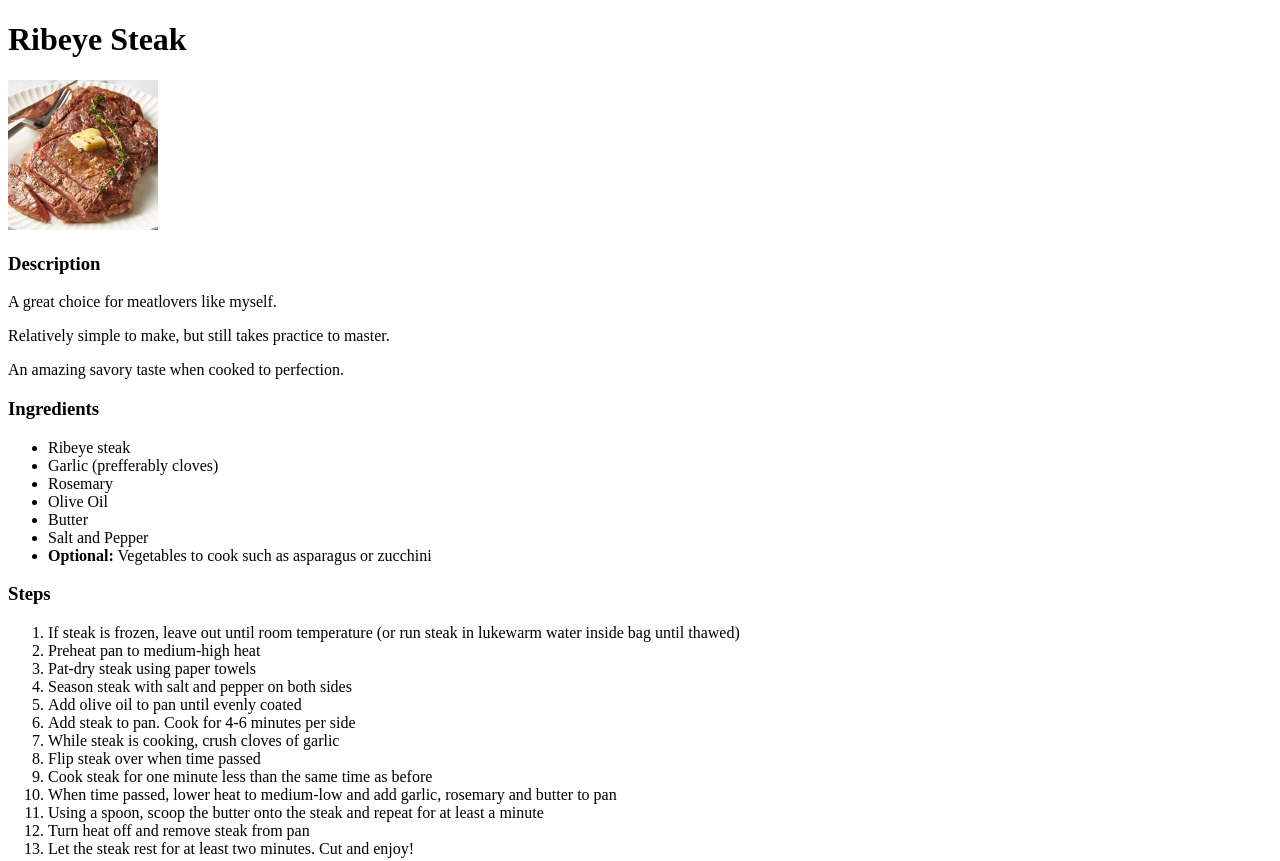
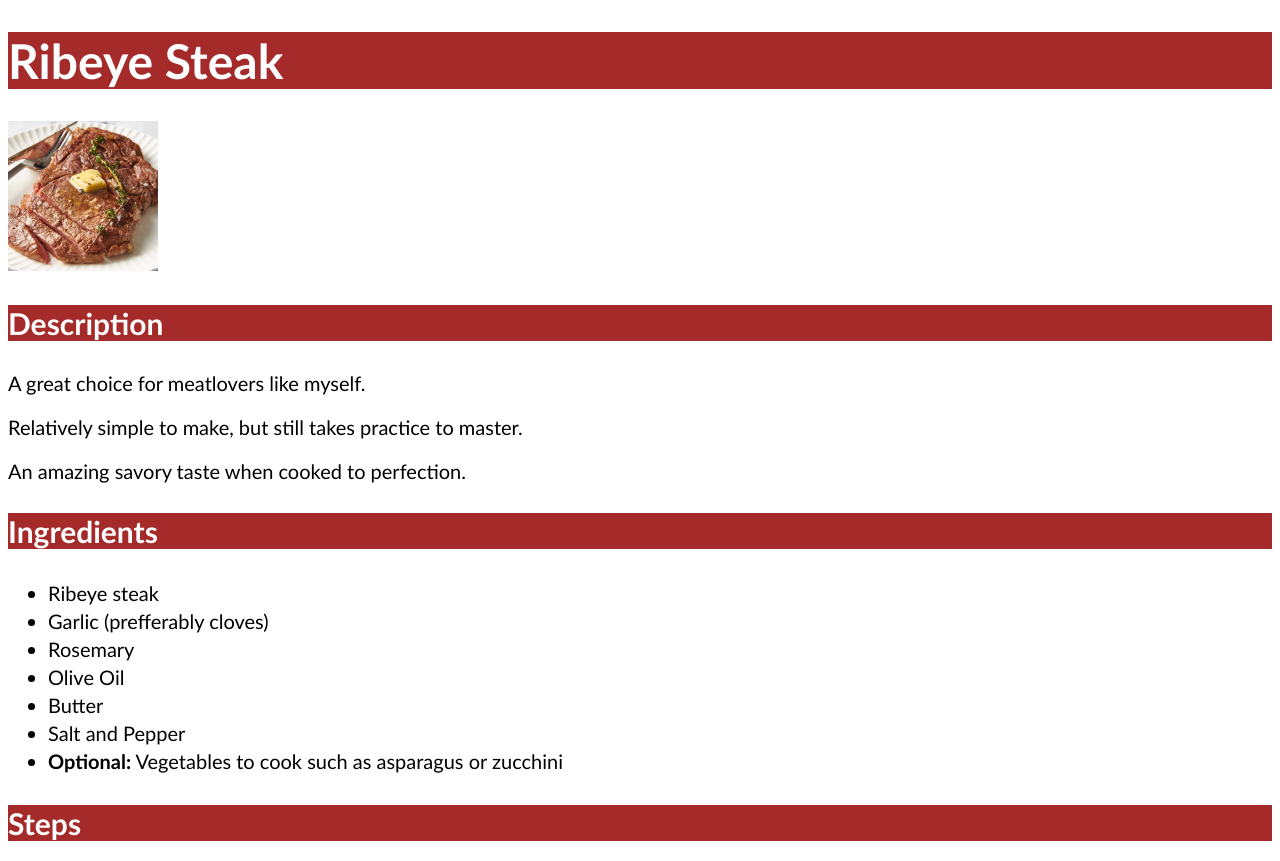
Before and after one commit to nathan-j-lee/odin-recipes, a plain HTML site: page recipes/ribeye-steak.html in a window 1280 px wide. Shown: the top 861 px of the page. Drawn offline with Linux system fonts and the light colour scheme.

Commit message:
Add style to recipe html files
Larger fonts for all text. Changed colors for background of titles and subtitles.

```diff
--- a/recipes/ribeye-steak.html
+++ b/recipes/ribeye-steak.html
@@ -4,19 +4,20 @@
     <meta charset="UTF-8">
     <meta name="viewport" content="width=device-width, initial-scale=1.0">
     <title>Ribeye Steak Recipe</title>
-    <link rel="stylesheet" href="style.css"/>
+    <link rel="stylesheet" href="../style.css"/>
 </head>
 <body>
-    <h1>Ribeye Steak</h1>
+    <h1 class="ribeye title">Ribeye Steak</h1>
     <img src="../img/ribeye-steak.jpg" alt="An image of a ribeye steak" width="150"/>
 
-    <h3>Description</h3>
-    <p>A great choice for meatlovers like myself.</p>
-    <p>Relatively simple to make, but still takes practice to master.</p>
-    <p>An amazing savory taste when cooked to perfection.</p>
-
-    <h3>Ingredients</h3>
-    <ul>
+    <div class="ribeye paragraph">
+        <h3 class="ribeye subtitle">Description</h3>
+        <p>A great choice for meatlovers like myself.</p>
+        <p>Relatively simple to make, but still takes practice to master.</p>
+        <p>An amazing savory taste when cooked to perfection.</p>
+    </div>
+    <h3 class="ribeye subtitle">Ingredients</h3>
+    <ul class="ribeye list">
         <li>Ribeye steak</li>
         <li>Garlic (prefferably cloves)</li>
         <li>Rosemary</li>
@@ -26,8 +27,8 @@
         <li><strong>Optional:</strong> Vegetables to cook such as asparagus or zucchini</li>
     </ul>
 
-    <h3>Steps</h3>
-    <ol>
+    <h3 class="ribeye subtitle">Steps</h3>
+    <ol class="ribeye list">
         <li>If steak is frozen, leave out until room temperature (or run steak in lukewarm water inside bag until thawed)</li>
         <li>Preheat pan to medium-high heat</li>
         <li>Pat-dry steak using paper towels</li>
--- a/style.css
+++ b/style.css
@@ -17,6 +17,7 @@
 /* Recipe: Fried Rice */
 .fried-rice {
     background-color: darkgoldenrod;
+    font-family: 'Trebuchet MS', 'Lucida Sans Unicode', 'Lucida Grande', 'Lucida Sans', Arial, sans-serif;
 }
 
 .fried-rice.title {
@@ -38,3 +39,57 @@
     background-color: white;
     line-height: 1.4;
 }
+
+/* Recipe: Protein Shake */
+.protein-shake {
+    background-color: beige;
+    font-family: 'Trebuchet MS', 'Lucida Sans Unicode', 'Lucida Grande', 'Lucida Sans', Arial, sans-serif;
+}
+
+.protein-shake.title {
+    color: black;
+    font-size: 48px;
+}
+
+.protein-shake.subtitle {
+    font-size: 30px;
+}
+
+.protein-shake.paragraph {
+    font-size: 20px;
+    background-color: white;
+}
+
+.protein-shake.list {
+    font-size: 20px;
+    background-color: white;
+    line-height: 1.4;
+}
+
+/* Recipe: Ribeye Steak */
+.ribeye {
+    background-color: brown;
+    font-family: 'Trebuchet MS', 'Lucida Sans Unicode', 'Lucida Grande', 'Lucida Sans', Arial, sans-serif;
+    color: white;
+}
+
+.ribeye.title {
+    font-size: 48px;
+}
+
+.ribeye.subtitle {
+    font-size: 30px;
+}
+
+.ribeye.paragraph {
+    font-size: 20px;
+    background-color: white;
+    color: black;
+}
+
+.ribeye.list {
+    font-size: 20px;
+    background-color: white;
+    line-height: 1.4;
+    color: black;
+}
```
Also changed, not shown: recipes/protein-shake.html (+12 -11 lines).
